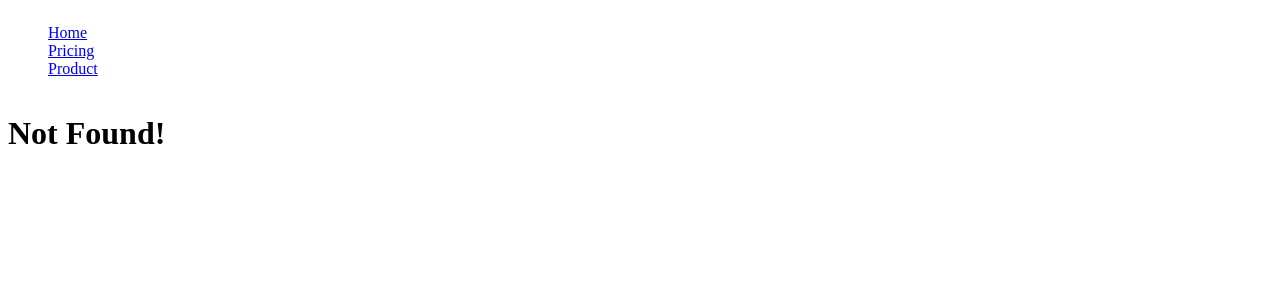
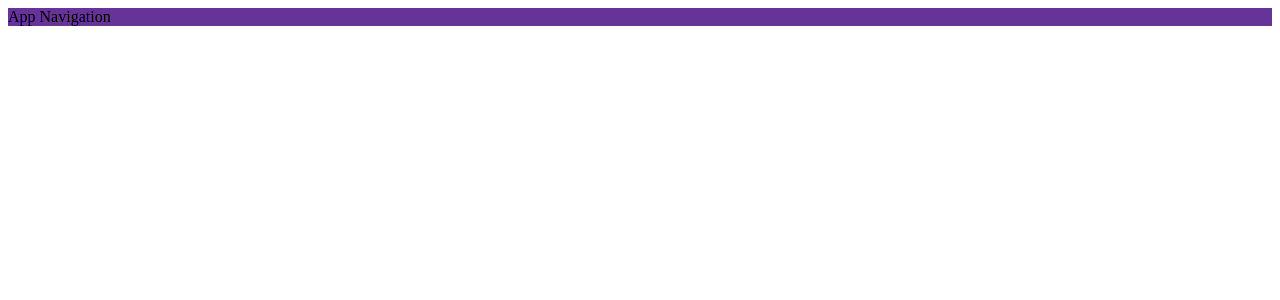
Before and after one commit to yungshun317/react-world-map, a React app: page /app in a window 1280 px wide. Before the commit this address had no page. Shown: the top 300 px of the page. Built offline with nearby package versions, Linux system fonts and the light colour scheme.

Commit message:
[FEAT] Create the `AppNav` component

```diff
--- a/src/App.jsx
+++ b/src/App.jsx
@@ -2,6 +2,7 @@
 import Product from "./pages/Product";
 import Pricing from "./pages/Pricing";
 import Homepage from "./pages/Homepage";
+import AppLayout from "./pages/AppLayout";
 import PageNotFound from "./pages/PageNotFound";
 
 function App() {
@@ -11,6 +12,7 @@
                 <Route path="/" element={<Homepage />} />
                 <Route path="product" element={<Product />} />
                 <Route path="pricing" element={<Pricing />} />
+                <Route path="app" element={<AppLayout />} />
                 <Route path="*" element={<PageNotFound />} />
             </Routes>
         </BrowserRouter>
--- /dev/null
+++ b/src/components/AppNav.jsx
@@ -0,0 +1,11 @@
+import {nav} from "./AppNav.module.css";
+
+function AppNav() {
+    return (
+        <nav className={nav}>
+            App Navigation
+        </nav>
+    );
+}
+
+export default AppNav;
--- /dev/null
+++ b/src/components/AppNav.module.css
@@ -0,0 +1,3 @@
+.nav {
+    background-color: rebeccapurple;
+}
--- /dev/null
+++ b/src/pages/AppLayout.jsx
@@ -0,0 +1,11 @@
+import AppNav from "../components/AppNav";
+
+function AppLayout() {
+    return (
+        <div>
+            <AppNav />
+        </div>
+    );
+}
+
+export default AppLayout;
--- a/src/pages/Homepage.jsx
+++ b/src/pages/Homepage.jsx
@@ -1,16 +1,18 @@
 import {Link} from "react-router-dom";
 import PageNav from "../components/PageNav";
+import AppNav from "../components/AppNav";
 
 function Homepage() {
     return (
         <div>
             <PageNav />
+            <AppNav />
             <h1>React World Map</h1>
 
             { /* This will reload the page
                 <a href="/pricing">Pricing</a>
             */ }
-            <Link to="/pricing">Pricing</Link>
+            <Link to="/app">Go to the App</Link>
         </div>
     );
 }
--- a/webpack.config.js
+++ b/webpack.config.js
@@ -14,7 +14,8 @@
             loader: "css-loader",
             options: {
                 modules: {
-                    localIdentName: "[path]___[name]__[local]___[hash:base64:5]"
+                    // localIdentName: "_[path]_[name]_[local]_[hash:base64:5]"
+                    localIdentName: "_[local]_[hash:base64:5]"
                 }
             }
         }
```
